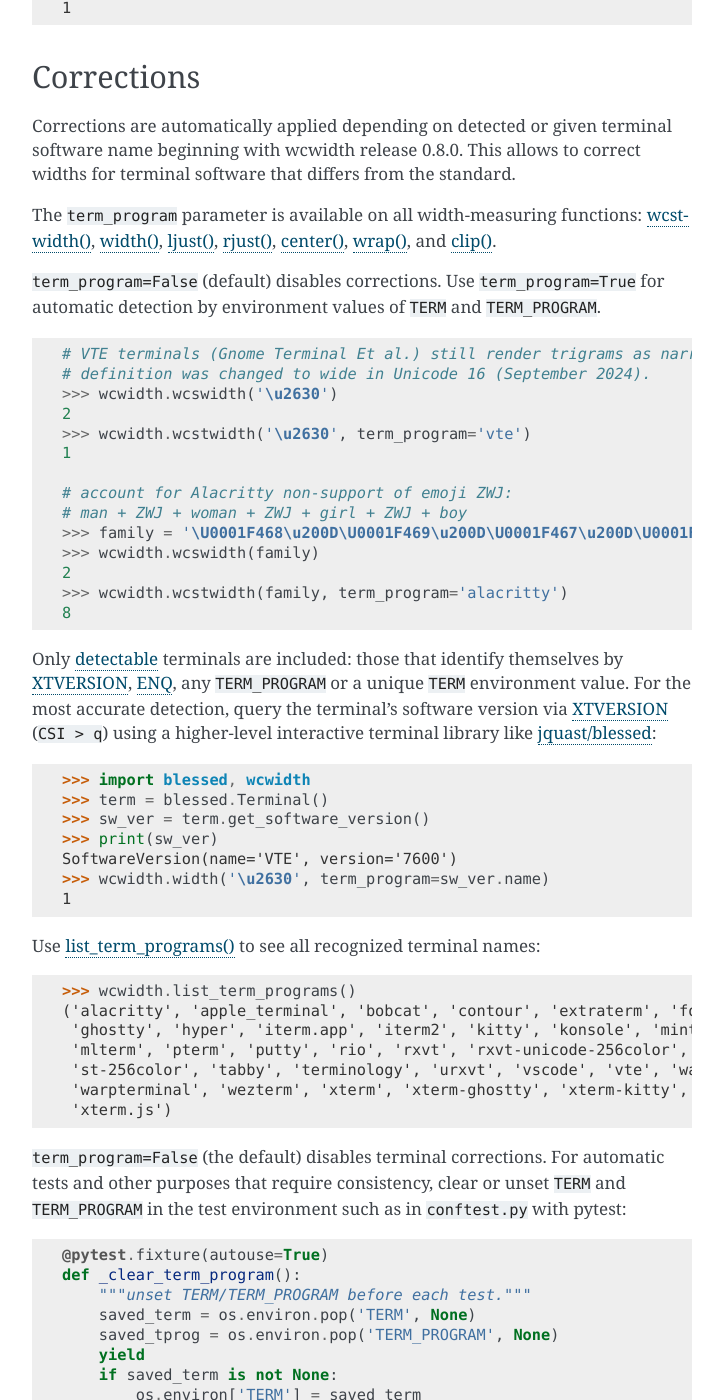
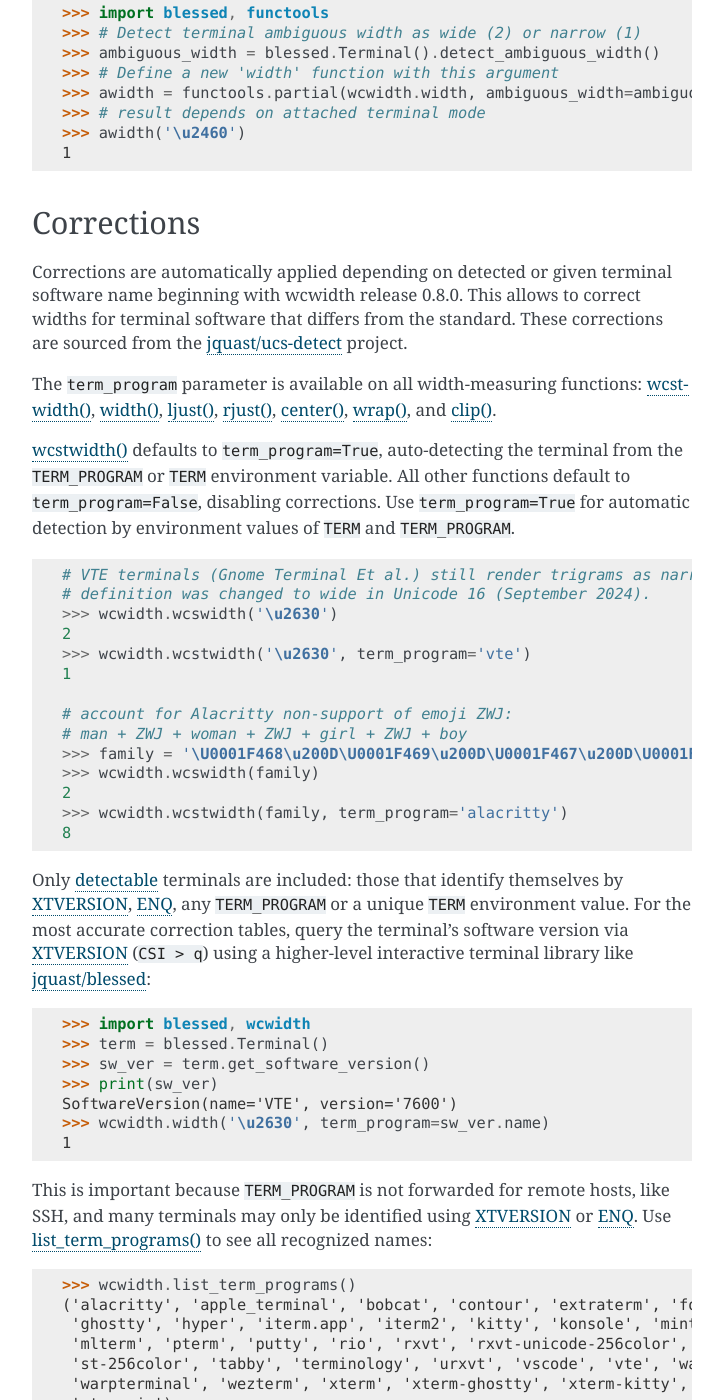
Before and after one commit to jquast/wcwidth, a Sphinx documentation site: the page built from docs/intro.rst, in a window 1280 px wide and 1400 px high, scrolled down 8403 px. Shown: the whole window, without its empty margins (388-1111 px from the left). Built offline with Sphinx 7.4.7, drawn with Linux system fonts in a browser that asks for light colours; some of the changed text lies outside the part shown.

Commit message:
wcstwidth(term_program=True) default argument

```diff
--- a/docs/intro.rst
+++ b/docs/intro.rst
@@ -126,7 +126,8 @@
 wcstwidth()
 -----------
 
-Same behavior as `wcswidth()`_ with an optional terminal-specific Corrections_:
+Same behavior as `wcswidth()`_ with automatic terminal-specific Corrections_
+(``term_program=True`` is the default, reading ``TERM_PROGRAM`` or ``TERM``):
 
 .. code-block:: python
 
@@ -140,12 +141,19 @@
 width()
 -------
 
-Use function `width()`_ to measure a string with improved handling of ``control_codes``.
+Use function `width()`_ to measure a string with improved handling of ``control_codes`` and
+measurement Corrections_ through ``term_program``:.
 
 .. code-block:: python
 
     >>> # same support as wcswidth(), eg. regional indicator flag:
     >>> wcwidth.width('\U0001F1FF\U0001F1FC')
+    2
+    >>> # set term_program=True to use wcstwidth()
+    >>> wcwidth.width('\U0001F1FF\U0001F1FC', term_program=True)
+    1
+    >>> # or set term_program for measurement of a specific terminal
+    >>> wcwidth.width('\U0001F1FF\U0001F1FC', term_program='contour')
     2
     >>> # but also supports sequences, like SGR colored text, "WARN", followed by reset
     >>> wcwidth.width('\x1b[38;2;255;150;100mWARN\x1b[0m')
@@ -179,8 +187,9 @@
 character and is also ignored, you may want to use `str.expandtabs()`_, first.
 
 Use ``control_codes='strict'`` when input is known to contain some control sequences, such as
-SGR color, bold, hyperlinks and cursor movement. Any sequence that cannot be accurately parsed,
-such as clearing the screen, vertical, or absolute cursor movement will raise ``ValueError``:
+SGR color, bold, hyperlinks and cursor movement. Any sequence that cannot be accurately parsed
+for horizontal measurement, such as clearing the screen, vertical, or absolute cursor movement will
+raise ``ValueError``:
 
 .. code-block:: python
 
@@ -407,12 +416,14 @@
 
 Corrections are automatically applied depending on detected or given terminal software name
 beginning with wcwidth release 0.8.0. This allows to correct widths for terminal software that
-differs from the standard.
+differs from the standard.  These corrections are sourced from the `jquast/ucs-detect`_ project.
 
 The ``term_program`` parameter is available on all width-measuring functions: `wcstwidth()`_,
 `width()`_, `ljust()`_, `rjust()`_, `center()`_, `wrap()`_, and `clip()`_.
 
-``term_program=False`` (default) disables corrections.  Use ``term_program=True`` for automatic
+`wcstwidth()`_ defaults to ``term_program=True``, auto-detecting the terminal from the
+``TERM_PROGRAM`` or ``TERM`` environment variable.  All other functions default to
+``term_program=False``, disabling corrections.  Use ``term_program=True`` for automatic
 detection by environment values of ``TERM`` and ``TERM_PROGRAM``.
 
 .. code-block:: python
@@ -433,9 +444,9 @@
     8
 
 Only detectable_ terminals are included: those that identify themselves by XTVERSION_, ENQ_, any
-``TERM_PROGRAM`` or a unique ``TERM`` environment value.  For the most accurate detection, query the
-terminal's software version via XTVERSION_ (``CSI > q``) using a higher-level interactive terminal
-library like `jquast/blessed`_:
+``TERM_PROGRAM`` or a unique ``TERM`` environment value.  For the most accurate correction tables,
+query the terminal's software version via XTVERSION_ (``CSI > q``) using a higher-level interactive
+terminal library like `jquast/blessed`_:
 
 .. code-block:: python
 
@@ -447,7 +458,9 @@
     >>> wcwidth.width('\u2630', term_program=sw_ver.name)
     1
 
-Use `list_term_programs()`_ to see all recognized terminal names:
+This is important because ``TERM_PROGRAM`` is not forwarded for remote hosts, like SSH, and many
+terminals may only be identified using XTVERSION_ or ENQ_.  Use `list_term_programs()`_ to see all
+recognized names:
 
 .. BEGIN_LIST_TERM_PROGRAMS
 .. code-block:: python
@@ -462,9 +475,12 @@
 
 .. END_LIST_TERM_PROGRAMS
 
-``term_program=False`` (the default) disables terminal corrections.  For automatic tests and other
-purposes that require consistency, clear or unset ``TERM`` and ``TERM_PROGRAM`` in the test
-environment such as in ``conftest.py`` with pytest:
+``term_program=False`` (the default for `width()`_, `ljust()`_, `rjust()`_, `center()`_,
+`wrap()`_, and `clip()`_) disables terminal corrections.  `wcstwidth()`_ defaults to
+``term_program=True`` for auto-detection.
+
+For automatic tests and other purposes that require cross-environment consistency, set static values
+or unset ``TERM`` and ``TERM_PROGRAM`` environment values, such as in ``conftest.py`` with pytest:
 
 .. code-block:: python
 
@@ -639,9 +653,10 @@
 0.8.0 *(unreleased)*
   * **New** support for Variation Selector 15 Emojis as narrow, `Issue #211`_.
   * **New** argument, ``term_program`` for `wcstwidth()`_, `width()`_, `clip()`_, `wrap()`_,
-    `ljust()`_, `rjust()`_, and `center()`_.  ``False`` (default) disables corrections; ``True``
+    `ljust()`_, `rjust()`_, and `center()`_.  ``False`` disables corrections; ``True``
     auto-detects by ``TERM_PROGRAM`` or ``TERM``; string values accept canonical names matching
-    `list_term_programs()`_.
+    `list_term_programs()`_.  `wcstwidth()`_ defaults to ``True``; all other functions
+    default to ``False``.
   * **Improved** performance on Python 3.15 using standard library iter_graphemes() `PR #206`_.
   * **Improved** memory usage and import time for Python 3.15 using lazy imports `PR #221`_.
   * **Bugfix** Invisible_Stacker viramas now form conjuncts (Burmese, Khmer, etc.) and
```
Also changed, not shown: other parts of docs/intro.rst (+0 -2 lines), 1 other file.
